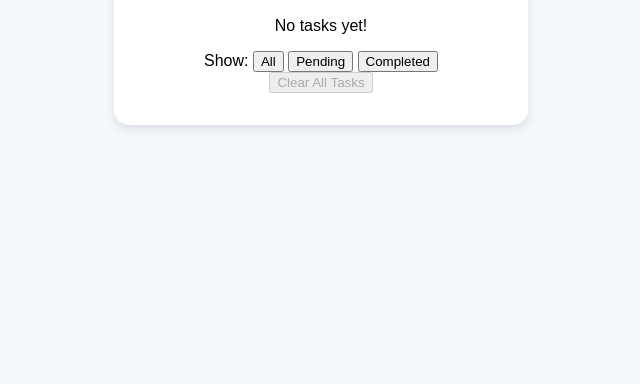
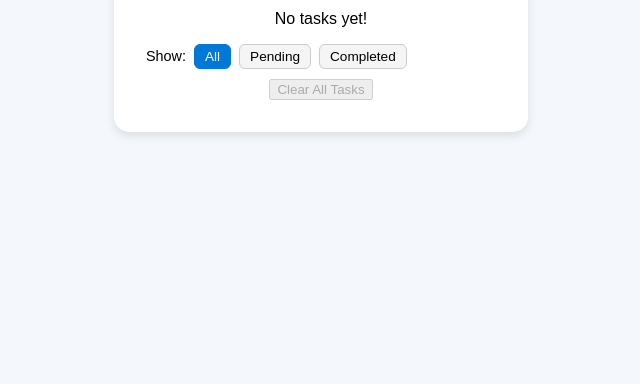
Before and after one commit to mabuhay87/todo-app, a plain HTML site: page index.html in a window 1280 px wide. Shown: the part 416-800 px from the top of the page, without its empty margins (319-959 px from the left). Drawn offline with Linux system fonts and the light colour scheme.

Commit message:
Update style.css

```diff
--- a/style.css
+++ b/style.css
@@ -82,3 +82,32 @@ button.deleteBtn {
 button.deleteBtn:hover {
   background: darkred;
 }
+
+li small {
+  display: block;
+  font-size: 0.75rem;
+  color: #666;
+  margin-top: 3px;
+}
+.filters {
+  margin: 10px 0;
+  display: flex;
+  align-items: center;
+  gap: 8px;
+  font-size: 0.9rem;
+}
+
+.filter-btn {
+  padding: 4px 10px;
+  border-radius: 6px;
+  border: 1px solid #ccc;
+  background: #f5f5f5;
+  cursor: pointer;
+  font-size: 0.85rem;
+}
+
+.filter-btn.active {
+  background: #0078d7;
+  color: white;
+  border-color: #0078d7;
+}
```
